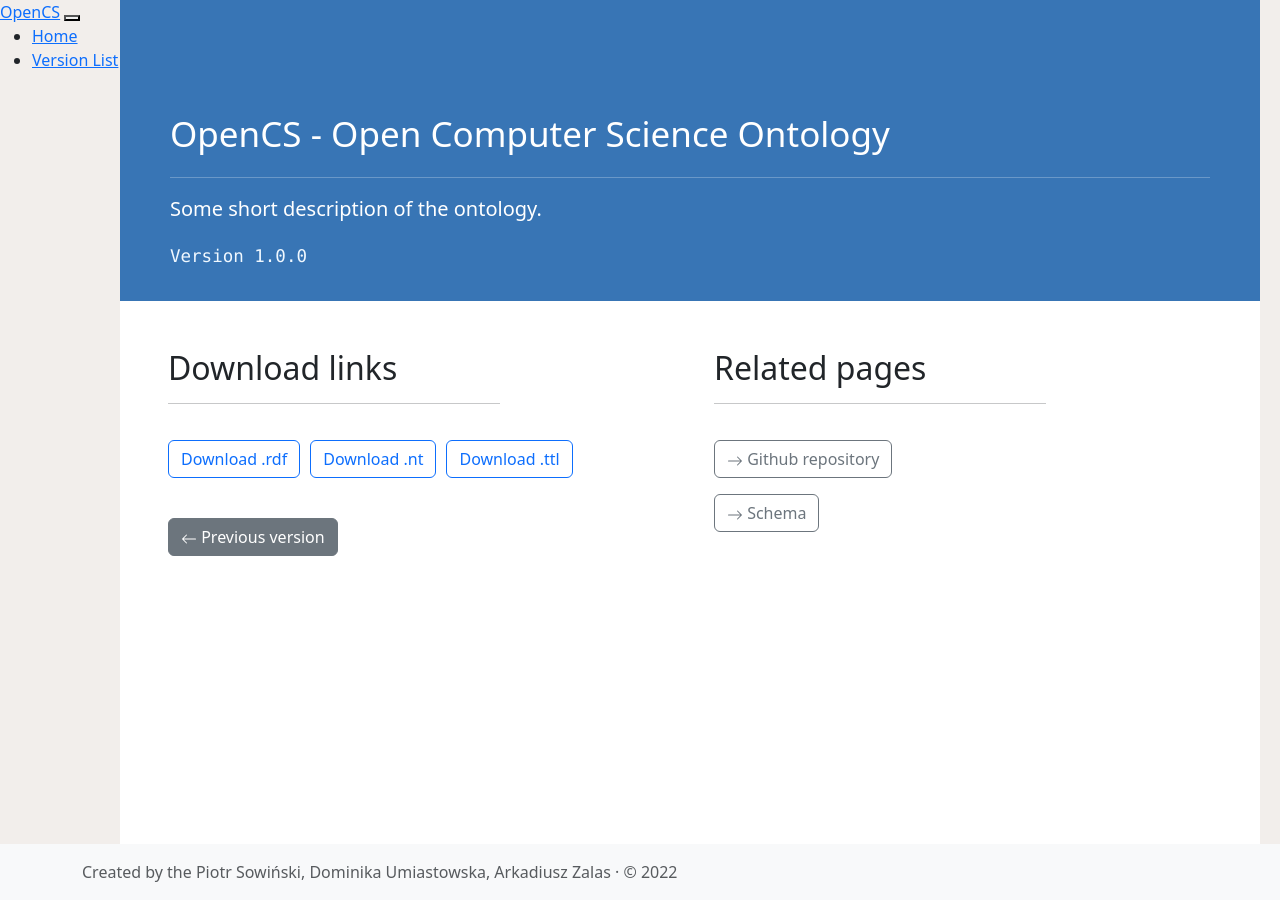
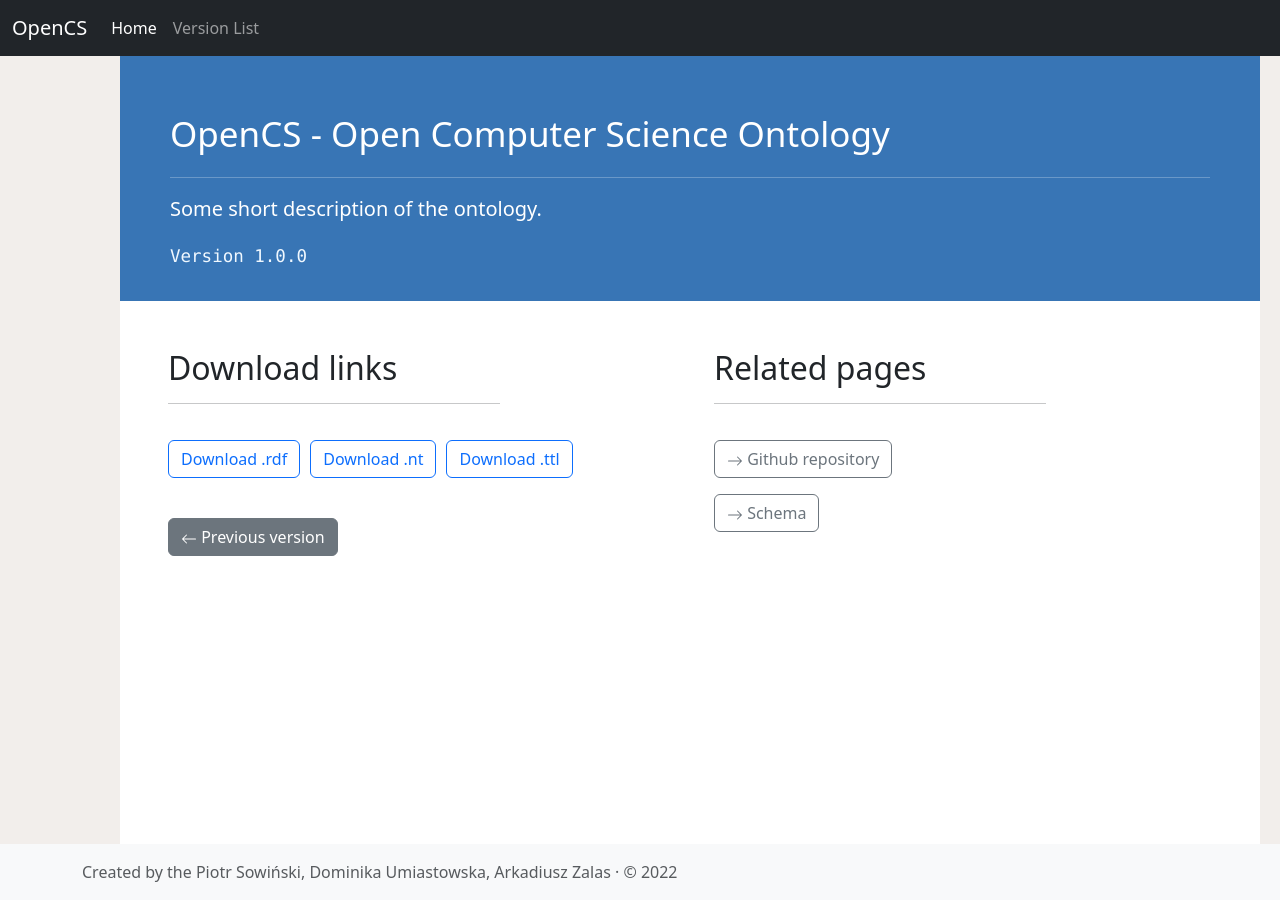
Before and after one commit to 099A6NhpPq/099A6NhpPq.github.io, a Jekyll site: the page built from index.md, in a window 1280 px wide. Built offline with Jekyll 4.4.1, drawn with Linux system fonts in a browser that asks for light colours.

Commit message:
header problems

```diff
--- a/_includes/head.html
+++ b/_includes/head.html
@@ -13,5 +13,6 @@
           integrity="sha384-GLhlTQ8iRABdZLl6O3oVMWSktQOp6b7In1Zl3/Jr59b6EGGoI1aFkw7cmDA6j6gD" crossorigin="anonymous">
 
     <link rel="stylesheet" href="{{ "/assets/styles.css" | relative_url }}">
+    <script src=href="{{ "/assets/jquery-3.6.3.min.js" | relative_url }}"></script>
 
 </head>
--- a/_includes/header.html
+++ b/_includes/header.html
@@ -1,18 +1,18 @@
 <header>
-  <nav className="navbar navbar-expand-md navbar-dark fixed-top bg-dark">
-    <div className="container-fluid">
-      <a className="navbar-brand" href="#">OpenCS</a>
-      <button className="navbar-toggler" type="button" data-bs-toggle="collapse" data-bs-target="#navbarCollapse"
+    <nav class="navbar navbar-expand-md navbar-dark fixed-top bg-dark">
+        <div class="container-fluid">
+            <a class="navbar-brand" href="#">OpenCS</a>
+            <button class="navbar-toggler" type="button" data-bs-toggle="collapse" data-bs-target="#navbarCollapse"
                     aria-controls="navbarCollapse" aria-expanded="false" aria-label="Toggle navigation">
-        <span className="navbar-toggler-icon"></span>
+                <span class="navbar-toggler-icon"></span>
             </button>
-      <div className="collapse navbar-collapse" id="navbarCollapse">
-        <ul className="navbar-nav me-auto mb-2 mb-md-0">
-          <li className="nav-item">
-            <a className="nav-link active" aria-current="page" href="#">Home</a>
+            <div class="collapse navbar-collapse" id="navbarCollapse">
+                <ul class="navbar-nav me-auto mb-2 mb-md-0">
+                    <li class="nav-item">
+                        <a class="nav-link active" aria-current="page" href="#">Home</a>
                     </li>
-          <li className="nav-item">
-            <a className="nav-link" href="#">Version List</a>
+                    <li class="nav-item">
+                        <a class="nav-link" href="#">Version List</a>
                     </li>
                 </ul>
             </div>
```
Lines whose indentation alone changed are shown as unchanged.
